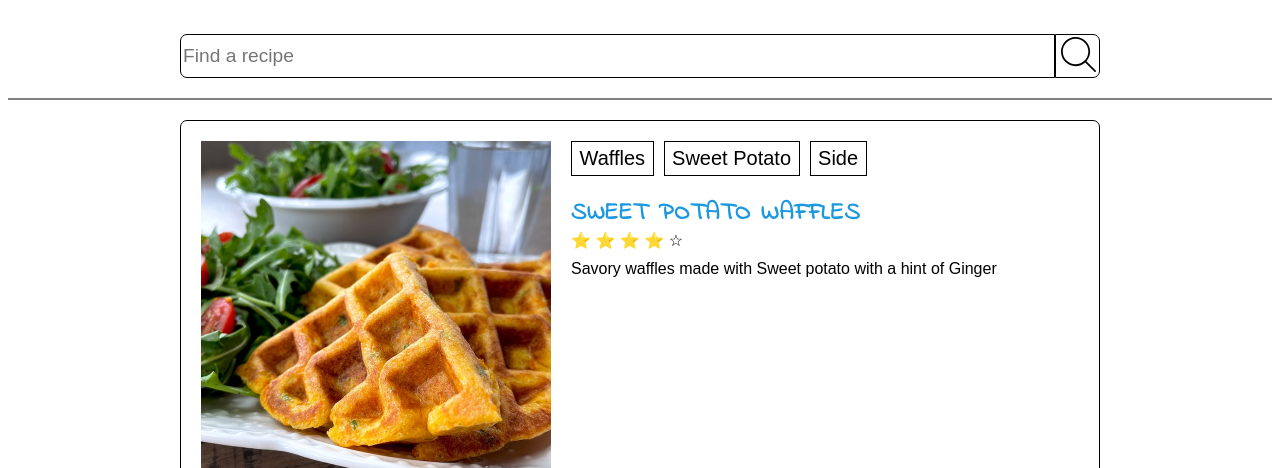
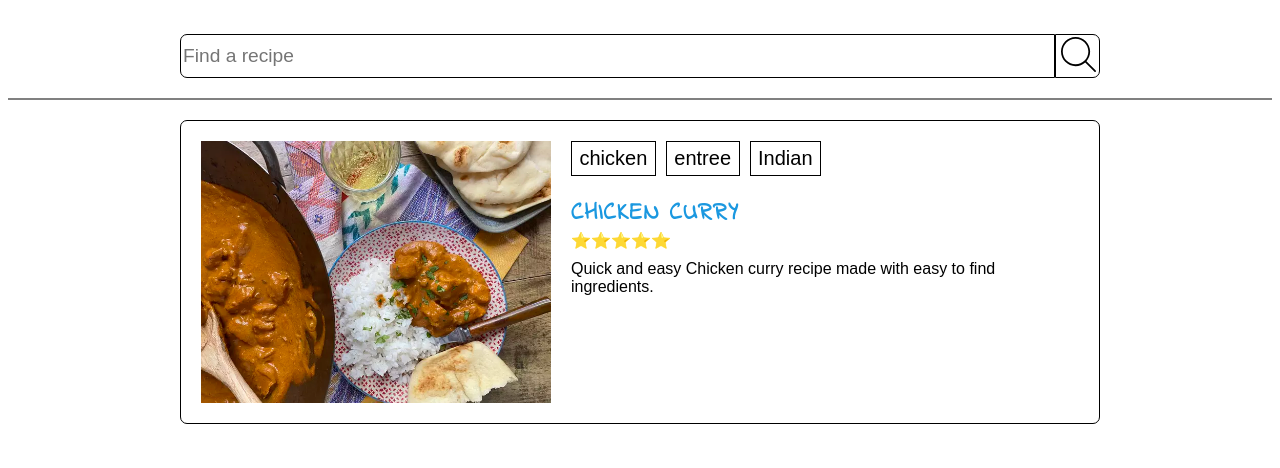
Before and after one commit to Anson-Eyre/wdd131, a plain HTML site: page recipes/index.html in a window 1280 px wide. Shown: the part 154-622 px from the top of the page. Drawn offline with Linux system fonts and the light colour scheme; a web font is replaced by a local one.

Commit message:
recipe book pt2

```diff
--- a/recipes/index.html
+++ b/recipes/index.html
@@ -14,7 +14,7 @@
 		<link rel="shortcut icon" href="../favicon.png" type="image/x-icon" />
 		<title>Recipe Book</title>
 		<link rel="stylesheet" href="recipes.css" />
-		<script src="main.js" defer></script>
+		<script src="main.js" type="module" defer></script>
 	</head>
 	<body>
 		<header>
@@ -22,31 +22,13 @@
 				<img src="./images/recipe-book.png" alt="recipe book" />
 				<h1>RecipeBook</h1>
 			</div>
-			<form action="" class="search">
+			<form class="search">
 				<input type="text" placeholder="Find a recipe" />
 				<button><img src="./images/search.svg" alt="search" /></button>
 			</form>
 		</header>
 		<main>
-			<section class="recipe">
-				<img src="./images/sweet-potato-waffle-md.jpg" alt="Sweet Potato Waffles" />
-				<div>
-					<div class="tags">
-						<div>Waffles</div>
-						<div>Sweet Potato</div>
-						<div>Side</div>
-					</div>
-					<h2>Sweet Potato Waffles</h2>
-					<div class="rating">
-						<span aria-hidden="true" class="icon-star">⭐</span>
-						<span aria-hidden="true" class="icon-star">⭐</span>
-						<span aria-hidden="true" class="icon-star">⭐</span>
-						<span aria-hidden="true" class="icon-star">⭐</span>
-						<span aria-hidden="true" class="icon-star-empty">☆</span>
-					</div>
-					<p class="description">Savory waffles made with Sweet potato with a hint of Ginger</p>
-				</div>
-			</section>
+			<div class="recipes"></div>
 		</main>
 		<footer>
 			<div class="social">
--- a/recipes/main.js
+++ b/recipes/main.js
@@ -0,0 +1,38 @@
+import { recipes } from "./recipes.mjs"
+
+const recipesElement = document.querySelector(".recipes")
+function renderRecipes(recipeList) {
+	recipesElement.innerHTML = recipeList.map((recipe) => recipeTemplate(recipe)).join("")
+}
+
+function recipeTemplate(recipe) {
+	return `<section class="recipe">
+        <img src="${recipe.image}" alt="${recipe.name}" />
+        <div>
+            <div class="tags">
+                ${recipe.tags.map((tag) => `<div>${tag}</div>`).join("")}
+            </div>
+            <h2>${recipe.name}</h2>
+            <div class="rating">
+                ${[...Array(5).keys()].map((e) => `<span aria-hidden="true" class="icon-star${e < recipe.rating ? '">⭐' : '-empty">☆'}</span>`).join("")}
+            </div>
+            <p class="description">${recipe.description}</p>
+        </div>
+    </section>`
+}
+
+function getRandomElement(array) {
+	return array[Math.floor(Math.random() * array.length)]
+}
+
+// init
+renderRecipes([getRandomElement(recipes)])
+
+const searchInput = document.querySelector(".search input")
+const searchButton = document.querySelector(".search img")
+searchButton.addEventListener("click", (e) => {
+	e.preventDefault()
+	const query = searchInput.value.toLowerCase()
+	const results = recipes.filter((recipe) => recipe.name.toLowerCase().includes(query) || recipe.description.toLowerCase().includes(query) || recipe.tags.some((tag) => tag.toLowerCase().includes(query))).sort((a, b) => a.name.localeCompare(b.name))
+	renderRecipes(results)
+})
--- a/recipes/recipes.mjs
+++ b/recipes/recipes.mjs
@@ -1,4 +1,4 @@
-const recipes = [
+export const recipes = [
 	{
 		author: "Provo High Culinary Students",
 		url: "",
```
